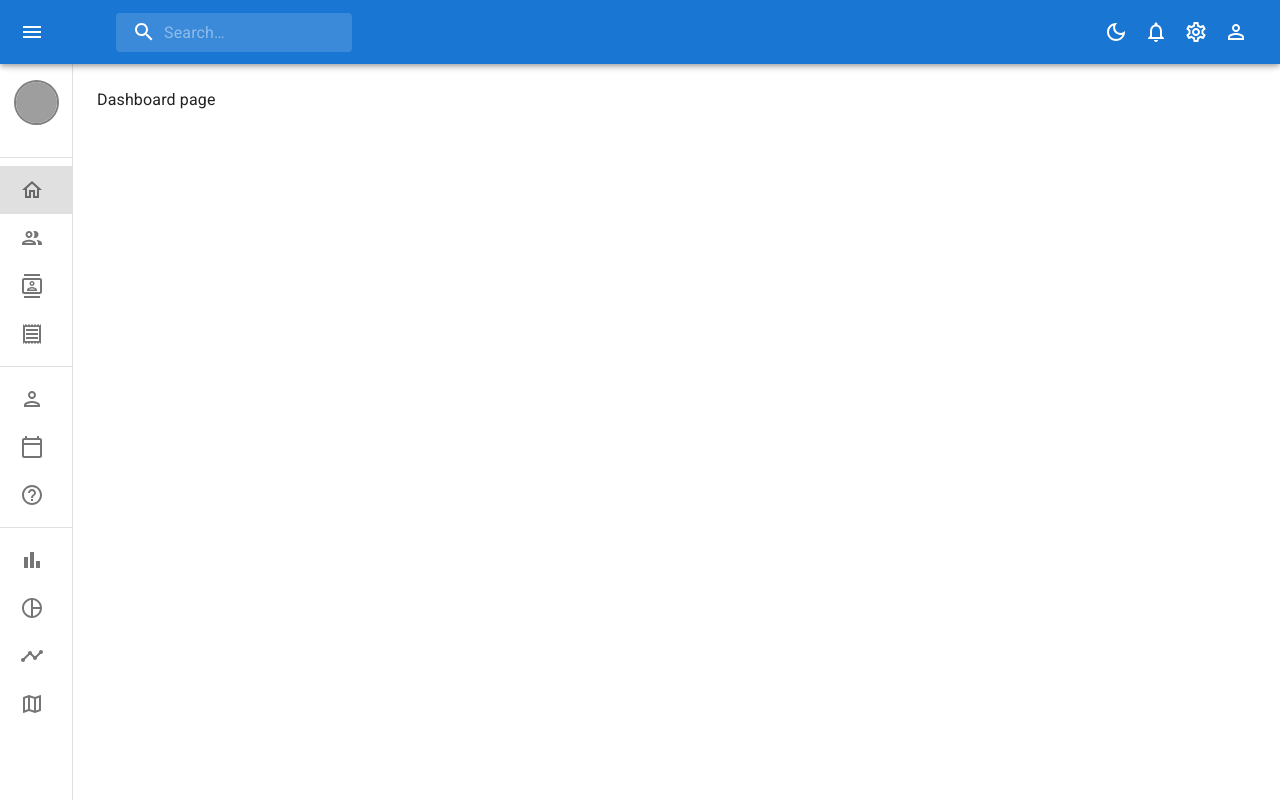
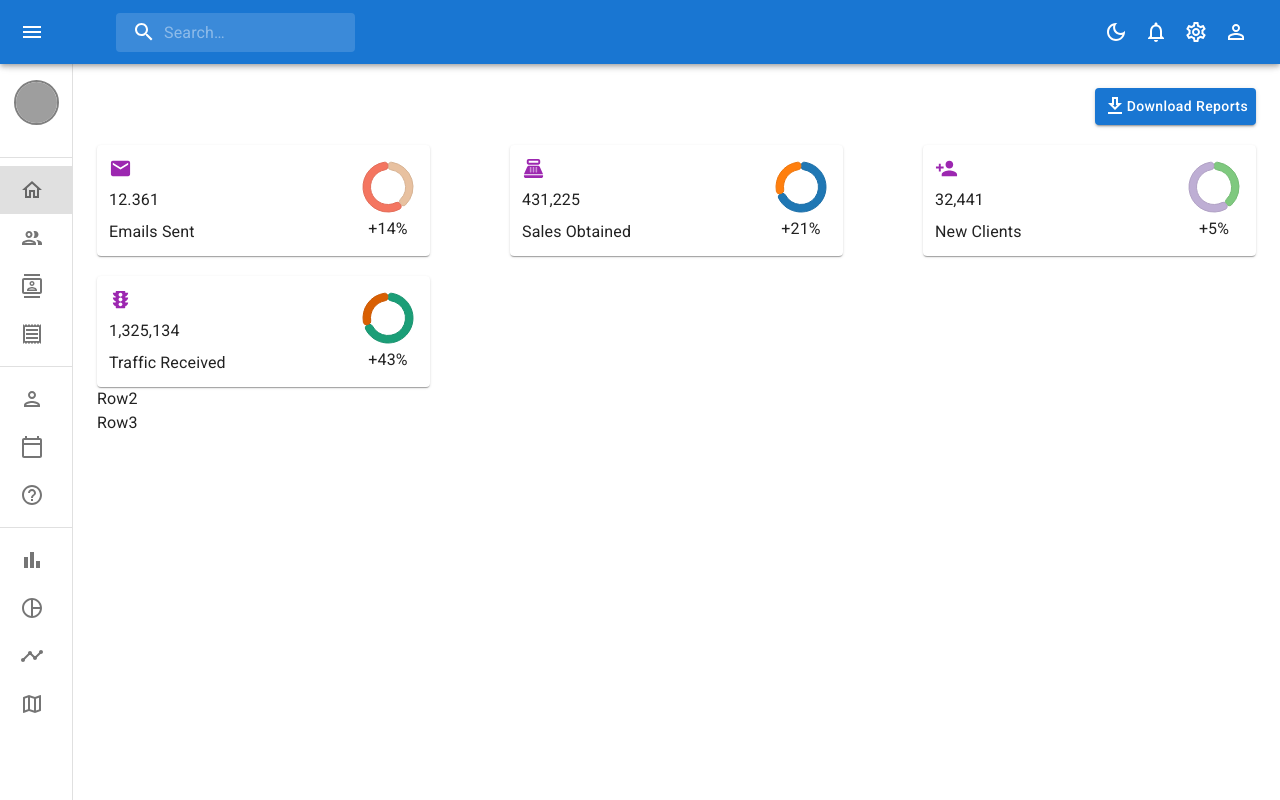
Before and after one commit to ahmedhasim209/admin-dashboard, a React (Vite) app: page / in a window 1280 px wide. Built offline with nearby package versions, Linux system fonts and the light colour scheme; grey boxes are pictures that could not be loaded.

Commit message:
Finsh Row1 on Dashboard page

```diff
--- /dev/null
+++ b/src/pages/dashboard/Card.jsx
@@ -0,0 +1,75 @@
+import { Box, Paper, Stack, Typography } from "@mui/material";
+import { ResponsivePie } from "@nivo/pie";
+
+export default function Card({
+  // eslint-disable-next-line react/prop-types
+  icon,
+  // eslint-disable-next-line react/prop-types
+  title,
+  // eslint-disable-next-line react/prop-types
+  subTitle,
+  // eslint-disable-next-line react/prop-types
+  data,
+  // eslint-disable-next-line react/prop-types
+  increase,
+  // eslint-disable-next-line react/prop-types
+  scheme,
+}) {
+  return (
+    <Paper
+      sx={{
+        minWidth: "333px",
+        display: "flex",
+        justifyContent: "space-between",
+        p: 1.5,
+      }}
+    >
+      <Stack direction={"column"} sx={{ gap: 1 }}>
+        {icon}
+        <Typography>{title}</Typography>
+        <Typography>{subTitle}</Typography>
+      </Stack>
+      <Stack direction={"column"} textAlign={"center"}>
+        <Box sx={{ height: "60px", width: "60px" }}>
+          <ResponsivePie
+            data={data}
+            margin={{ top: 5, right: 0, bottom: 5, left: 0 }}
+            innerRadius={0.7}
+            colors={{ scheme: scheme }}
+            padAngle={0.7}
+            cornerRadius={3}
+            activeOuterRadiusOffset={8}
+            borderWidth={1}
+            borderColor={{
+              from: "color",
+              modifiers: [["darker", 0.2]],
+            }}
+            enableArcLabels={false}
+            enableArcLinkLabels={false}
+            defs={[
+              {
+                id: "dots",
+                type: "patternDots",
+                background: "inherit",
+                color: "rgba(255, 255, 255, 0.3)",
+                size: 4,
+                padding: 1,
+                stagger: true,
+              },
+              {
+                id: "lines",
+                type: "patternLines",
+                background: "inherit",
+                color: "rgba(255, 255, 255, 0.3)",
+                rotation: -45,
+                lineWidth: 6,
+                spacing: 10,
+              },
+            ]}
+          />
+        </Box>
+        <Typography>{increase}</Typography>
+      </Stack>
+    </Paper>
+  );
+}
--- a/src/pages/dashboard/Dashboard.jsx
+++ b/src/pages/dashboard/Dashboard.jsx
@@ -1,5 +1,26 @@
-import React from "react";
+import { Box, Button } from "@mui/material";
+import Row1 from "./Row1";
+import Row2 from "./Row2";
+import Row3 from "./Row3";
+import { DownloadOutlined } from "@mui/icons-material";
 
 export default function Dashboard() {
-  return <div>Dashboard page</div>;
+  return (
+    <Box>
+      <Box sx={{ textAlign: "right" }}>
+        <Button
+          variant="contained"
+          color="primary"
+          sx={{ textTransform: "capitalize", p: "6px 8px" }}
+        >
+          <DownloadOutlined />
+          Download Reports
+        </Button>
+      </Box>
+
+      <Row1 />
+      <Row2 />
+      <Row3 />
+    </Box>
+  );
 }
--- /dev/null
+++ b/src/pages/dashboard/Row1.jsx
@@ -0,0 +1,73 @@
+import { Box, Stack, useTheme } from "@mui/material";
+import Card from "./Card";
+import EmailIcon from "@mui/icons-material/Email";
+import PointOfSaleIcon from "@mui/icons-material/PointOfSale";
+import PersonAddIcon from "@mui/icons-material/PersonAdd";
+import TrafficIcon from "@mui/icons-material/Traffic";
+import { data1, data2, data3, data4 } from "./data";
+
+export default function Row1() {
+  const theme = useTheme();
+  return (
+    <Box>
+      <Stack
+        direction={"row"}
+        sx={{
+          gap: 2.5,
+          pt: "20px",
+          flexWrap: "wrap",
+        }}
+        justifyContent={{ xs: "center", sm: "space-between" }}
+      >
+        <Card
+          icon={
+            <EmailIcon
+              sx={{ fontSize: "23px", color: theme.palette.secondary.main }}
+            />
+          }
+          title={"12.361"}
+          subTitle={"Emails Sent"}
+          increase={"+14%"}
+          data={data1}
+          scheme={"nivo"}
+        />
+        <Card
+          icon={
+            <PointOfSaleIcon
+              sx={{ fontSize: "23px", color: theme.palette.secondary.main }}
+            />
+          }
+          title={"431,225"}
+          subTitle={"Sales Obtained"}
+          increase={"+21%"}
+          data={data2}
+          scheme={"category10"}
+        />
+        <Card
+          icon={
+            <PersonAddIcon
+              sx={{ fontSize: "23px", color: theme.palette.secondary.main }}
+            />
+          }
+          title={"32,441"}
+          subTitle={"New Clients"}
+          increase={"+5%"}
+          data={data3}
+          scheme={"accent"}
+        />
+        <Card
+          icon={
+            <TrafficIcon
+              sx={{ fontSize: "23px", color: theme.palette.secondary.main }}
+            />
+          }
+          title={"1,325,134"}
+          subTitle={"Traffic Received"}
+          increase={"+43%"}
+          data={data4}
+          scheme={"dark2"}
+        />
+      </Stack>
+    </Box>
+  );
+}
--- /dev/null
+++ b/src/pages/dashboard/Row2.jsx
@@ -0,0 +1,9 @@
+import { Box, Typography } from "@mui/material";
+
+export default function Row2() {
+  return (
+    <Box>
+      <Typography>Row2</Typography>
+    </Box>
+  );
+}
--- /dev/null
+++ b/src/pages/dashboard/Row3.jsx
@@ -0,0 +1,9 @@
+import { Box, Typography } from "@mui/material";
+
+export default function Row3() {
+  return (
+    <Box>
+      <Typography>Row3</Typography>
+    </Box>
+  );
+}
--- /dev/null
+++ b/src/pages/dashboard/data.js
@@ -0,0 +1,110 @@
+export const data1 = [
+  {
+    id: "javascript",
+    label: "javascript",
+    value: 40,
+    color: "hsl(111, 90%, 90%)",
+  },
+  {
+    id: "sass",
+    label: "sass",
+    value: 60,
+    color: "hsl(22, 90%, 90%)",
+  },
+];
+
+export const data2 = [
+  {
+    id: "javascript",
+    label: "javascript",
+    value: 70,
+    color: "hsl(111, 90%, 90%)",
+  },
+  {
+    id: "sass",
+    label: "sass",
+    value: 30,
+    color: "hsl(22, 90%, 90%)",
+  },
+];
+
+export const data3 = [
+  {
+    id: "javascript",
+    label: "javascript",
+    value: 44,
+    color: "hsl(111, 90%, 90%)",
+  },
+  {
+    id: "sass",
+    label: "sass",
+    value: 66,
+    color: "hsl(22, 90%, 90%)",
+  },
+];
+
+export const data4 = [
+  {
+    id: "javascript",
+    label: "javascript",
+    value: 77,
+    color: "hsl(111, 90%, 90%)",
+  },
+  {
+    id: "sass",
+    label: "sass",
+    value: 33,
+    color: "hsl(22, 90%, 90%)",
+  },
+];
+
+export const Transactions = [
+  {
+    txId: "01e4dsaewf",
+    user: "johndoe",
+    date: "2021-09-01",
+    cost: "43.91",
+  },
+  {
+    txId: "0315dsaaef",
+    user: "jackdower",
+    date: "2022-04-01",
+    cost: "133.45",
+  },
+  {
+    txId: "01e4dsaef",
+    user: "aberdohnny",
+    date: "2021-09-01",
+    cost: "43.95",
+  },
+  {
+    txId: "51034szvfew",
+    user: "goodmanave",
+    date: "2022-11-05",
+    cost: "200.95",
+  },
+  {
+    txId: "0a123sb",
+    user: "stevebower",
+    date: "2022-11-02",
+    cost: "13.55",
+  },
+  {
+    txId: "01e4dsa",
+    user: "aberdohnny",
+    date: "2021-09-01",
+    cost: "43.95",
+  },
+  {
+    txId: "120s51a",
+    user: "wootzifer",
+    date: "2019-04-15",
+    cost: "24.20",
+  },
+  {
+    txId: "0315dsaa",
+    user: "jackdower",
+    date: "2022-04-01",
+    cost: "133.49",
+  },
+];
```
Also changed, not shown: src/main.jsx (line endings or trailing spaces).
